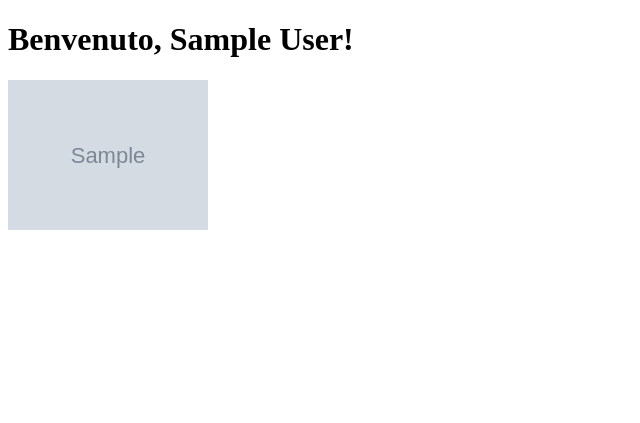
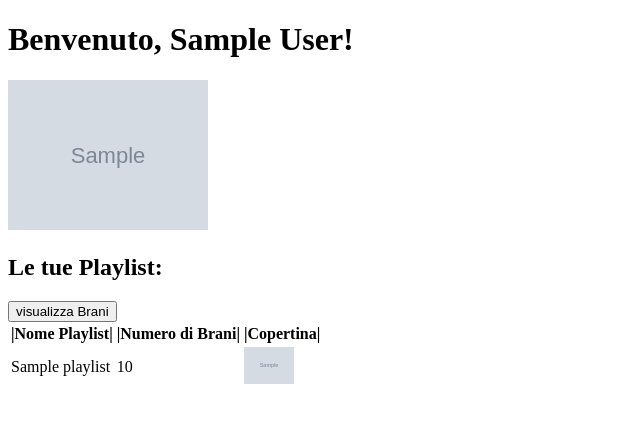
Before and after one commit to jusvald/ProgettoSpotify, a Flask app: template templates/home.html in a window 1280 px wide. Shown: the top 423 px of the page, without its empty margins (0-640 px from the left). Run offline with Flask 3, Linux system fonts and the light colour scheme; the template is opened without the code that fills it: most values are stand-ins (such as "Sample title", 1, 10 or a date in 2020); grey boxes marked "Sample" are stand-in pictures.

Commit message:
SecondaLezione

```diff
--- a/app.py
+++ b/app.py
@@ -15,7 +15,8 @@ sp_oauth = SpotifyOAuth(
 client_id=SPOTIFY_CLIENT_ID,
 client_secret=SPOTIFY_CLIENT_SECRET,
 redirect_uri=SPOTIFY_REDIRECT_URI,
-scope="user-read-private" #permessi x informazioni dell'utente
+scope="user-read-private", #permessi x informazioni dell'utente
+show_dialog=True #forziamo la richiesta di inserire new credenziali
 )
 
 @app.route('/')
@@ -37,8 +38,15 @@ def home():
         return redirect(url_for('login'))
     sp = spotipy.Spotify(auth=token_info['access_token']) #usiamo il token per ottenere i dati del profilo
     user_info = sp.current_user()
+    playlists = sp.current_user_playlists() #sempre tramite il token sp preso prima
+    playlists_info = playlists['items'] #prendiamo solo la lista delle playlist
     print(user_info) #capiamo la struttura di user_info per usarle nel frontend
-    return render_template('home.html', user_info=user_info) #passo le info utente all'home.html
+    return render_template('home.html', user_info=user_info, playlists=playlists_info) #passo le info utente all'home.html
+@app.route('/logout')
+def logout():
+    session.clear() #cancelliamo l'access token salvato in session
+    return redirect(url_for('login'))
+
 
 if __name__ == '__main__':
     app.run(debug=True)
--- a/templates/home.html
+++ b/templates/home.html
@@ -1,13 +1,45 @@
 <!DOCTYPE html>
 <html lang="en">
 <head>
-<meta charset="UTF-8">
-<meta name="viewport" content="width=device-width, initial-scale=1.0">
+    <meta charset="UTF-8">
+    <meta name="viewport" content="width=device-width, initial-scale=1.0">
+    <title>Profilo Utente</title>
 </head>
 <body>
-<h1>Benvenuto, {{ user_info['display_name'] }}!</h1>
-{% if user_info['images'] %}
-<img src="{{ user_info['images'][0]['url'] }}" width="200">
+    <h1>Benvenuto, {{ user_info['display_name'] }}!</h1>
+    {% if user_info['images'] %}
+        <img src="{{ user_info['images'][0]['url'] }}" width="200" alt="Immagine profilo">
+    {% endif %}
+    <h2>Le tue Playlist:</h2>
+    {% if playlists %}
+    <table>
+        <thead>
+        <tr>
+            <th>|Nome Playlist|</th>
+            <th>|Numero di Brani|</th>
+            <th>|Copertina|</th>
+        </tr>
+        <button>visualizza Brani</button>
+    </thead>
+<tbody>
+    {% for playlist in playlists %}
+        <tr>
+        <td>{{ playlist['name'] }}</td>
+        <td>{{ playlist['tracks']['total'] }}</td>
+        <td>
+            {% if playlist['images'] %}
+                <img src="{{ playlist['images'][0]['url'] }}" width="50" alt="Copertina playlist">
+            {% else %}
+                Nessuna immagine
+            {% endif %}
+            </td>
+        </tr>
+    {% endfor %}
+    </tbody>
+</table>
+{% else %}
+<p>Non hai playlist disponibili.</p>
 {% endif %}
+
 </body>
 </html>
```
Also changed, not shown: 1 other file.
